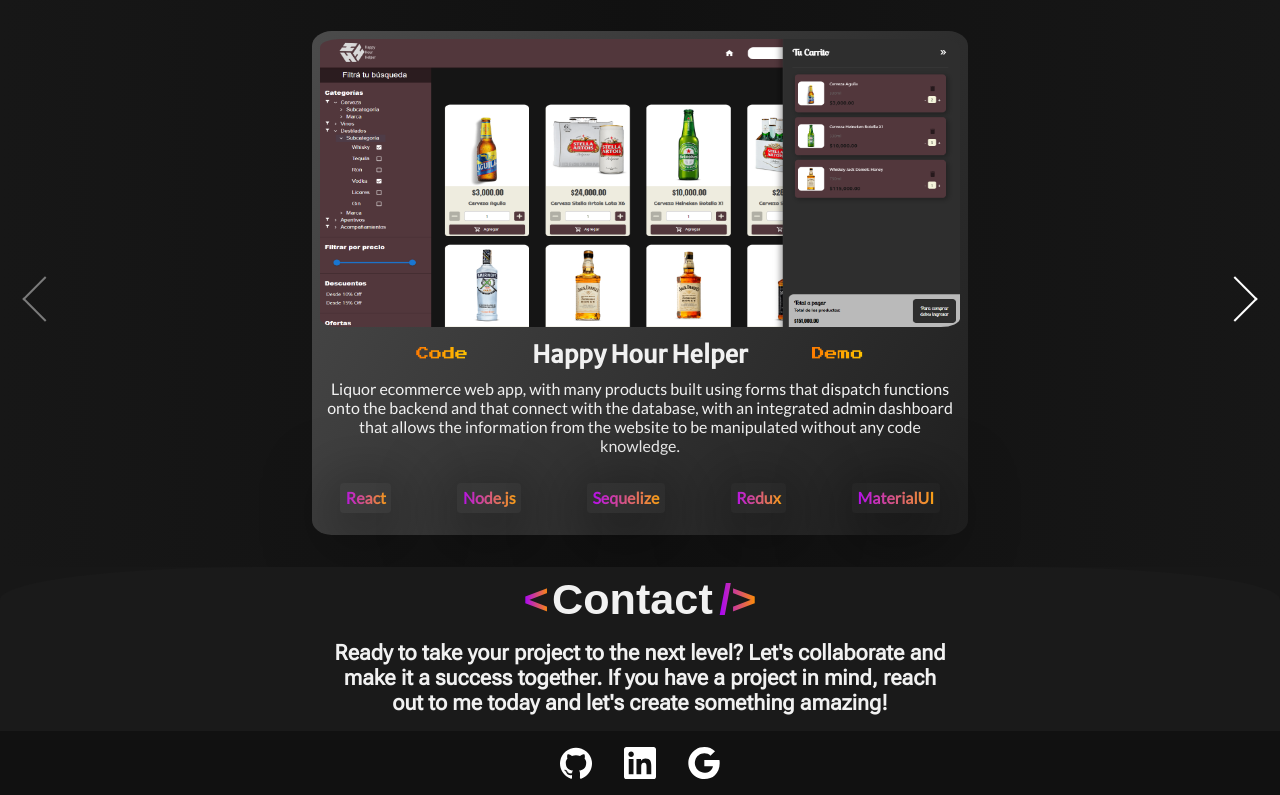
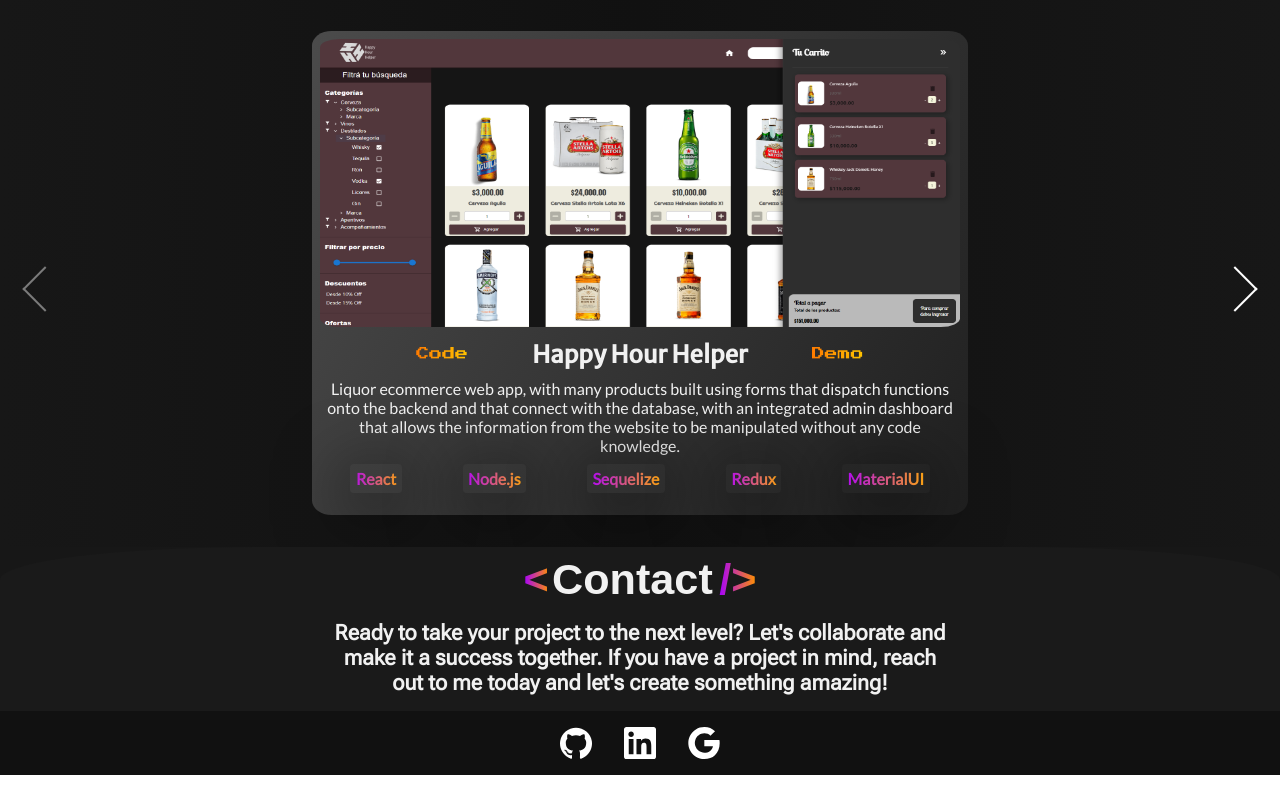
Before and after one commit to Loloming/Portafolio, a React (Vite) app in the folder client/: page / in a window 1280 px wide. Shown: the part 911-1706 px from the top of the page. Built offline with nearby package versions, Linux system fonts and the light colour scheme; a web font is replaced by a local one.

Commit message:
fix: technology container styles

```diff
--- a/client/src/components/Card/Card.module.css
+++ b/client/src/components/Card/Card.module.css
@@ -43,15 +43,13 @@
 
 .technologies_container {
     display: flex;
-    height: 4rem;
     width: 100%;
-    margin-bottom: .5rem;
+    padding-top: .5rem;
+    padding-bottom: .5rem;
     flex-wrap: wrap;
-    transition: transform 1s ease-out;
-    justify-content: center;
-    align-items: end;
+    justify-content: space-around;
+    align-items: center;
     text-align: center;
-    gap: 10%;
     transition: transform 3s ease-in-out;
 }
 
@@ -62,7 +60,7 @@
     margin-bottom: .3rem;
     user-select: none;
     border-radius: .3rem;
-    transition: transform 1s ease-out;
+    transition: transform .2s ease-out;
     background: -webkit-linear-gradient(0deg, #ae00ff, #ffae00);
     -webkit-background-clip: text;
     background-clip: text;
@@ -75,7 +73,7 @@
 }
 
 .technologies_container :hover {
-    transform: scale(1.1);
+    transform: scale(1.05);
 }
 
 .heading {
```
